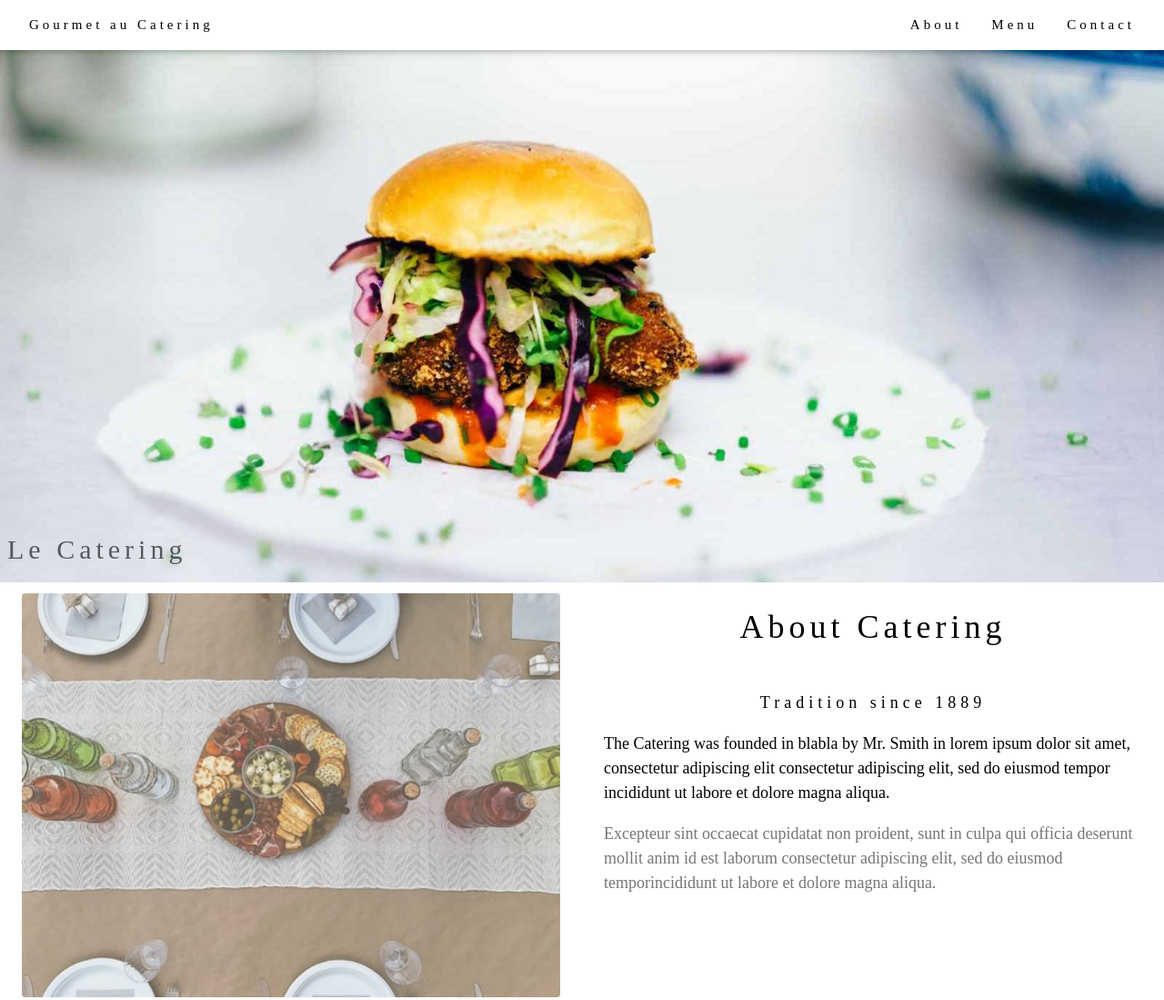
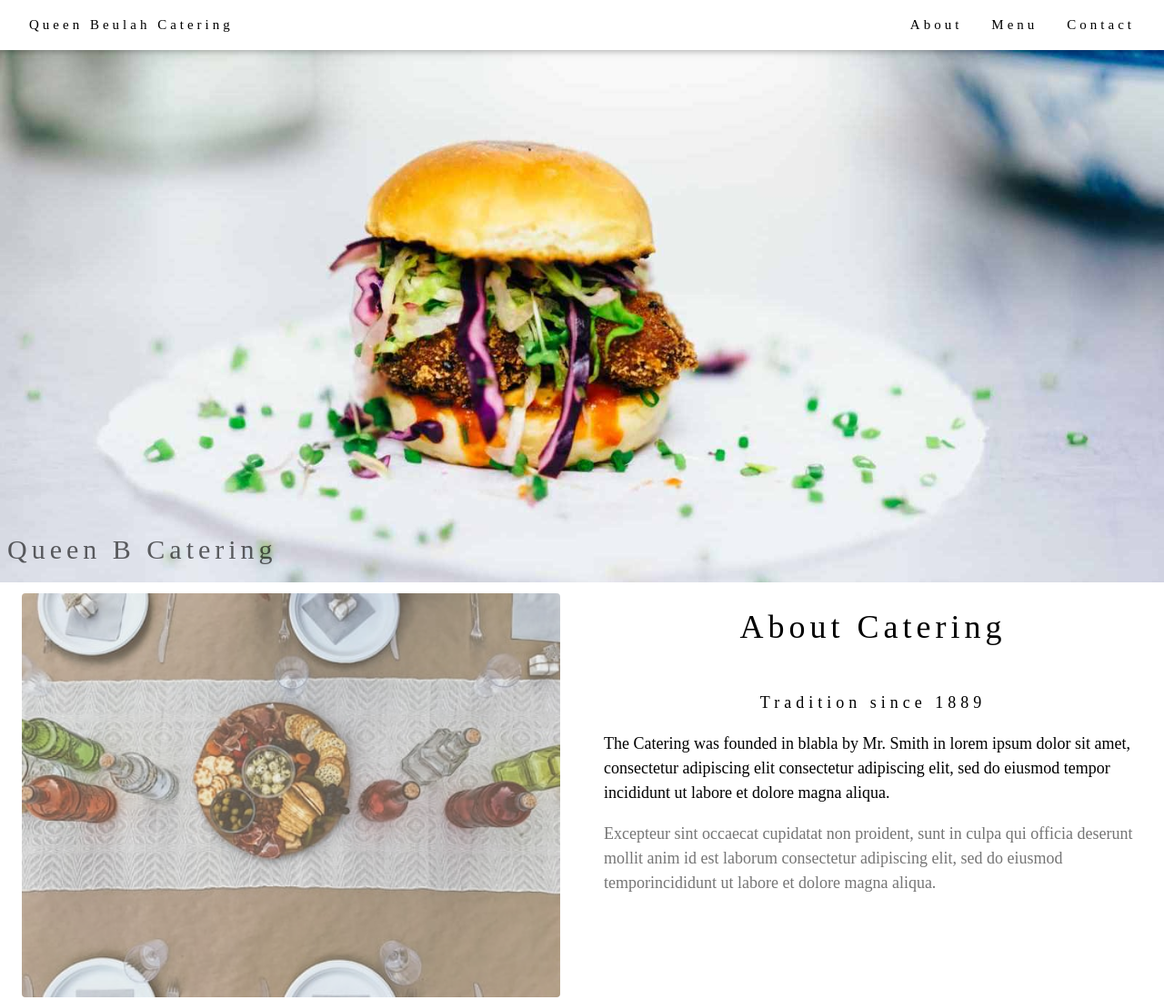
Before and after one commit to Harrytimbog/burger, a plain HTML site: page index.html in a window 1280 px wide. Shown: the top 1099 px of the page at 91% size. Drawn offline with nearby package versions, Linux system fonts and the light colour scheme.

Commit message:
adjust name of catering service

```diff
--- a/index.html
+++ b/index.html
@@ -11,7 +11,7 @@
   </style>
   <body>
     <div class="w3-top w3-bar w3-white w3-padding w3-card w3-wide">
-      <a href="#home" class="w3-bar-item w3-button">Gourmet au Catering</a>
+      <a href="#home" class="w3-bar-item w3-button">Queen Beulah Catering</a>
 
       <!-- Right-sided navbar links. Hide them on small screens -->
       <div class="w3-right w3-hide-small">
@@ -33,7 +33,7 @@
           <img src="./images/test_burger.jpg" alt="Catering" style="width:100%">
 
           <div class="w3-display-bottomleft w3-padding-small w3-opacity w3-hide-small">
-            <h2>Le Catering</h2>
+            <h2>Queen B Catering</h2>
           </div>
 
         </div>
```
